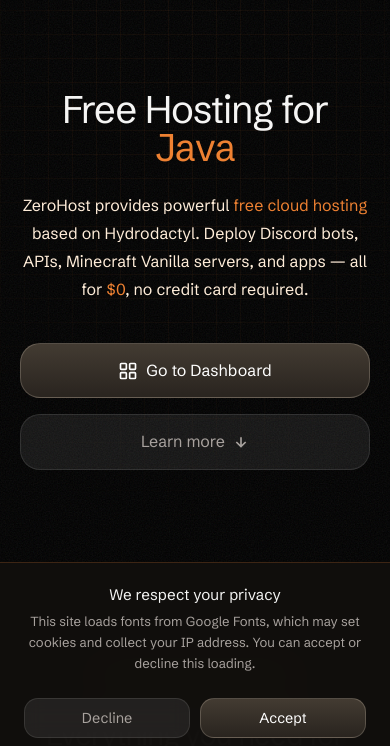
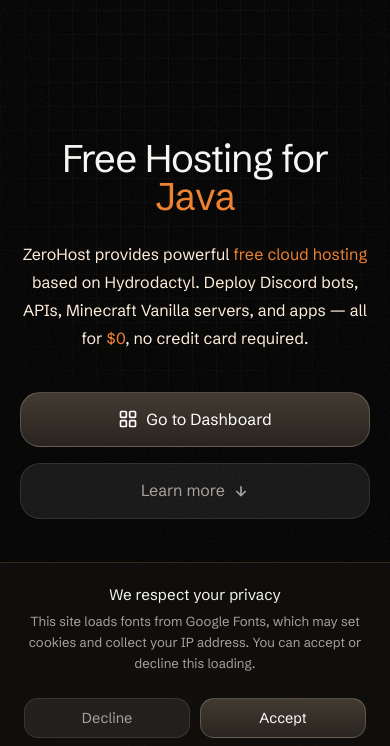
Before and after one commit to ZeroHost-Code/home, a website: page site/index.html in a window 390 px wide. Shown: the part 86-832 px from the top of the page. Drawn offline with Linux system fonts and the light colour scheme.

Commit message:
fix: use vh-based hero padding on mobile for proportional spacing

```diff
--- a/site/style.css
+++ b/site/style.css
@@ -1410,7 +1410,7 @@
   .feature-card--large { grid-column: 1; }
 
   .hero {
-    padding: calc(var(--navbar-h) + 120px) 20px 60px 20px;
+    padding: calc(var(--navbar-h) + 20vh) 20px 32px 20px;
     text-align: center;
     justify-content: center;
     min-height: auto;
```
